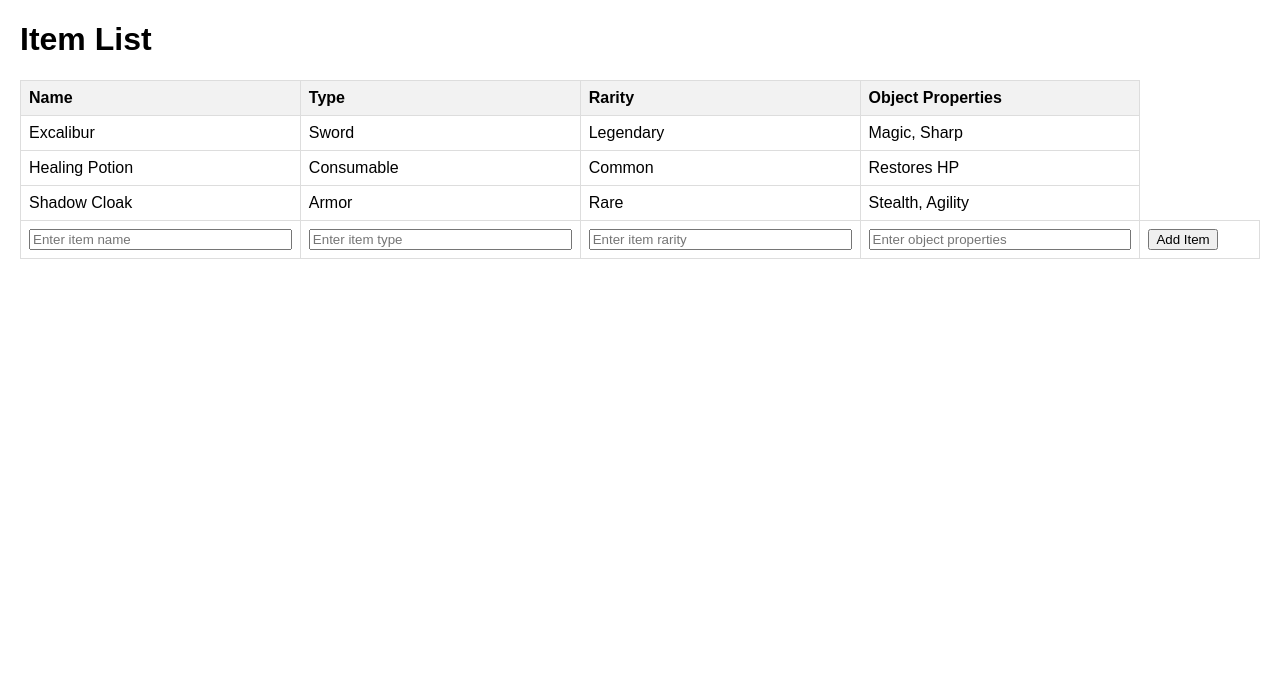
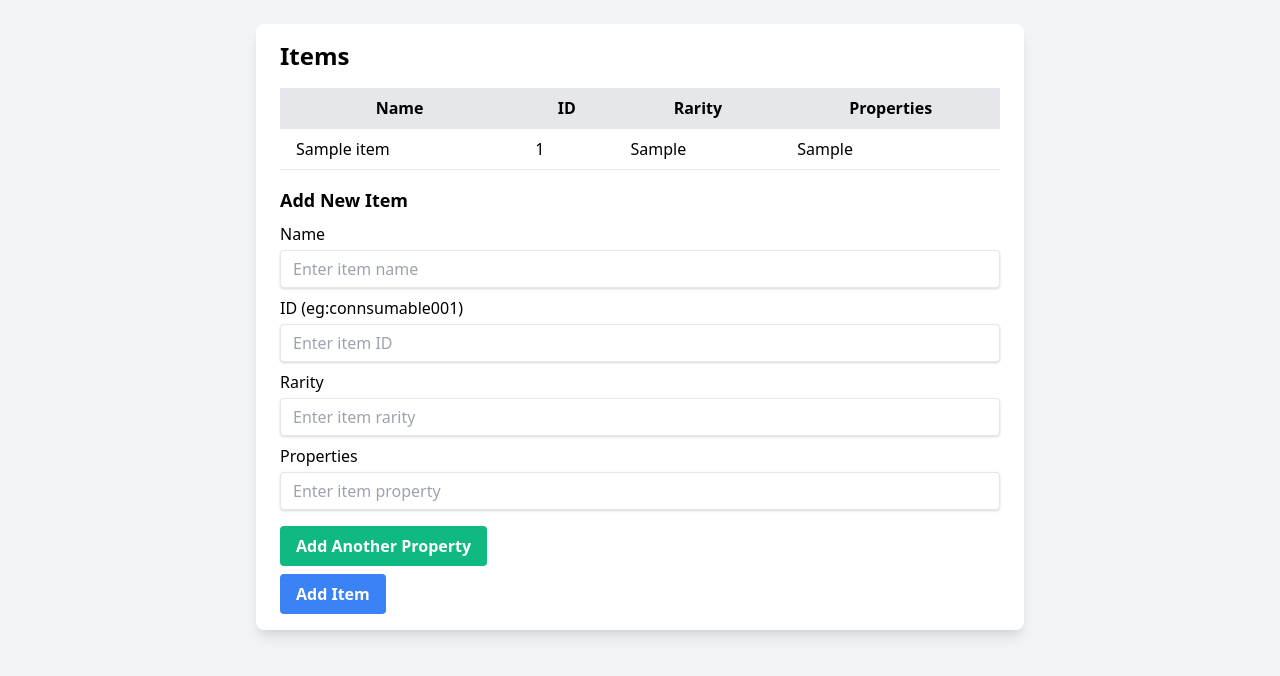
Before and after one commit to ARTHURVANBELLE/NoSQL_Project, a Python web app: template templates/create_item.html in a window 1280 px wide. Shown: the top 676 px of the page. Run offline with Jinja, Linux system fonts and the light colour scheme; the template is opened without the code that fills it: most values are stand-ins (such as "Sample title", 1, 10 or a date in 2020).

Commit message:
Added items pages

```diff
--- a/app.py
+++ b/app.py
@@ -6,6 +6,7 @@ import dynamoConnect
 
 # Import the users_namespace from users.py
 from users import users_namespace
+from items import items_namespace
 
 from monsters import monsters_namespace
 
@@ -14,11 +15,14 @@ api = Api(app, version='1.0', title='Game API', description='API for the game ma
 
 # Register the User API namespace
 api.add_namespace(users_namespace, path='/users_api')
+api.add_namespace(items_namespace, path='/items_api')
 
 # with app.app_context():
 #     print("Registered routes:")
 #     for rule in app.url_map.iter_rules():
 #         print(f"{rule.methods} {rule.rule}")
+
+
 
 if __name__ == '__main__':
     app.run(debug=True)
--- a/templates/create_item.html
+++ b/templates/create_item.html
@@ -3,111 +3,110 @@
 <head>
     <meta charset="UTF-8">
     <meta name="viewport" content="width=device-width, initial-scale=1.0">
-    <title>Item List</title>
-    <style>
-        body {
-            font-family: Arial, sans-serif;
-            margin: 20px;
-        }
-        table {
-            width: 100%;
-            border-collapse: collapse;
-            margin-bottom: 20px;
-        }
-        th, td {
-            border: 1px solid #ddd;
-            padding: 8px;
-            text-align: left;
-        }
-        th {
-            background-color: #f2f2f2;
-        }
-        tr:hover {
-            background-color: #f5f5f5;
-        }
-        .input-row input {
-            width: 100%;
-            box-sizing: border-box;
-        }
-    </style>
+    <title>Items</title>
+    <link rel="stylesheet" href="https://cdn.jsdelivr.net/npm/tailwindcss/dist/tailwind.min.css">
 </head>
-<body>
+<body class="bg-gray-100 p-6">
+    <div class="max-w-3xl mx-auto bg-white rounded-lg overflow-hidden shadow-lg">
+        <div class="px-6 py-4">
+            <h1 class="text-2xl font-bold mb-4">Items</h1>
 
-<h1>Item List</h1>
-
-<table>
+            <table class="w-full border-collapse">
                 <thead>
                     <tr>
-            <th>Name</th>
-            <th>Type</th>
-            <th>Rarity</th>
-            <th>Object Properties</th>
+                        <th class="px-4 py-2 bg-gray-200 border-b">Name</th>
+                        <th class="px-4 py-2 bg-gray-200 border-b">ID</th>
+                        <th class="px-4 py-2 bg-gray-200 border-b">Rarity</th>
+                        <th class="px-4 py-2 bg-gray-200 border-b">Properties</th>
                     </tr>
                 </thead>
-    <tbody id="itemTableBody">
+                <tbody>
+                    {% for item in items %}
                     <tr>
-            <td>Excalibur</td>
-            <td>Sword</td>
-            <td>Legendary</td>
-            <td>Magic, Sharp</td>
+                        <td class="px-4 py-2 border-b">{{ item['item_name'] }}</td>
+                        <td class="px-4 py-2 border-b">{{ item['item_id'] }}</td>
+                        <td class="px-4 py-2 border-b">{{ item['item_rarity'] }}</td>
+                        <td class="px-4 py-2 border-b">{{ item['item_properties'] }}</td>
                     </tr>
-        <tr>
-            <td>Healing Potion</td>
-            <td>Consumable</td>
-            <td>Common</td>
-            <td>Restores HP</td>
-        </tr>
-        <tr>
-            <td>Shadow Cloak</td>
-            <td>Armor</td>
-            <td>Rare</td>
-            <td>Stealth, Agility</td>
-        </tr>
-        <!-- Input row for adding a new item -->
-        <tr class="input-row">
-            <td><input type="text" id="newItemName" placeholder="Enter item name"></td>
-            <td><input type="text" id="newItemType" placeholder="Enter item type"></td>
-            <td><input type="text" id="newItemRarity" placeholder="Enter item rarity"></td>
-            <td><input type="text" id="newItemProperties" placeholder="Enter object properties"></td>
-            <td><button onclick="addItem()">Add Item</button></td>
-        </tr>
+                    {% endfor %}
                 </tbody>
             </table>
 
+            <div class="mt-4">
+                <h2 class="text-lg font-bold mb-2">Add New Item</h2>
+                <form id="itemForm">
+                    <div class="mb-2">
+                        <label for="newItemName" class="block font-medium mb-1">Name</label>
+                        <input type="text" id="newItemName" class="shadow appearance-none border rounded w-full py-2 px-3 text-gray-700 leading-tight focus:outline-none focus:shadow-outline" placeholder="Enter item name">
+                    </div>
+                    <div class="mb-2">
+                        <label for="newItemId" class="block font-medium mb-1">ID (eg:connsumable001)</label>
+                        <input type="text" id="newItemId" class="shadow appearance-none border rounded w-full py-2 px-3 text-gray-700 leading-tight focus:outline-none focus:shadow-outline" placeholder="Enter item ID">
+                    </div>
+                    <div class="mb-2">
+                        <label for="newItemRarity" class="block font-medium mb-1">Rarity</label>
+                        <input type="text" id="newItemRarity" class="shadow appearance-none border rounded w-full py-2 px-3 text-gray-700 leading-tight focus:outline-none focus:shadow-outline" placeholder="Enter item rarity">
+                    </div>
+                    <div class="mb-2">
+                        <label class="block font-medium mb-1">Properties</label>
+                        <div id="propertyFields">
+                            <input type="text" class="shadow appearance-none border rounded w-full py-2 px-3 text-gray-700 leading-tight focus:outline-none focus:shadow-outline mb-2" placeholder="Enter item property">
+                        </div>
+                        <button type="button" class="bg-green-500 hover:bg-green-700 text-white font-bold py-2 px-4 rounded focus:outline-none focus:shadow-outline mt-2" onclick="addPropertyField()">Add Another Property</button>
+                    </div>
+                    <button type="button" class="bg-blue-500 hover:bg-blue-700 text-white font-bold py-2 px-4 rounded focus:outline-none focus:shadow-outline" onclick="addItem()">Add Item</button>
+
+
+                </form>
+            </div>
+        </div>
+    </div>
+
     <script>
 function addItem() {
-        // Get values from input fields
     const name = document.getElementById('newItemName').value;
-        const type = document.getElementById('newItemType').value;
+    const id = document.getElementById('newItemId').value;
     const rarity = document.getElementById('newItemRarity').value;
-        const properties = document.getElementById('newItemProperties').value;
 
-        // Validate input
-        if (name && type && rarity && properties) {
-            // Create a new row
-            const tableBody = document.getElementById('itemTableBody');
-            const newRow = document.createElement('tr');
+    // Get all property inputs
+    const propertyInputs = document.querySelectorAll('#propertyFields input');
+    const properties = Array.from(propertyInputs).map(input => input.value).filter(value => value);
 
-            newRow.innerHTML = `
-                <td>${name}</td>
-                <td>${type}</td>
-                <td>${rarity}</td>
-                <td>${properties}</td>
-            `;
-
-            // Append new row to the table
-            tableBody.appendChild(newRow);
-
-            // Clear input fields
-            document.getElementById('newItemName').value = '';
-            document.getElementById('newItemType').value = '';
-            document.getElementById('newItemRarity').value = '';
-            document.getElementById('newItemProperties').value = '';
+    if (name && id && rarity && properties) {
+        fetch('/items_api/', {
+            method: 'POST',
+            headers: {
+                'Content-Type': 'application/json'
+            },
+            body: JSON.stringify({
+                item_name: name,
+                item_id: id,
+                item_rarity: rarity,
+                item_properties: properties
+            })
+        })
+        .then(response => response.json())
+        .then(data => {
+            // Reload the page to show the new item
+            location.reload();
+        })
+        .catch(error => {
+            alert(`Error: ${error}`);
+        });
     } else {
         alert('Please fill in all fields.');
     }
 }
+
+function addPropertyField() {
+    const propertyFields = document.getElementById('propertyFields');
+    const newField = document.createElement('input');
+    newField.type = 'text';
+    newField.placeholder = 'Enter item property';
+    newField.className = 'shadow appearance-none border rounded w-full py-2 px-3 text-gray-700 leading-tight focus:outline-none focus:shadow-outline mb-2';
+    propertyFields.appendChild(newField);
+}
+
     </script>
-
 </body>
 </html>
```
Also changed, not shown: items.py (+68 -0 lines). Lines whose indentation alone changed are shown as unchanged.
